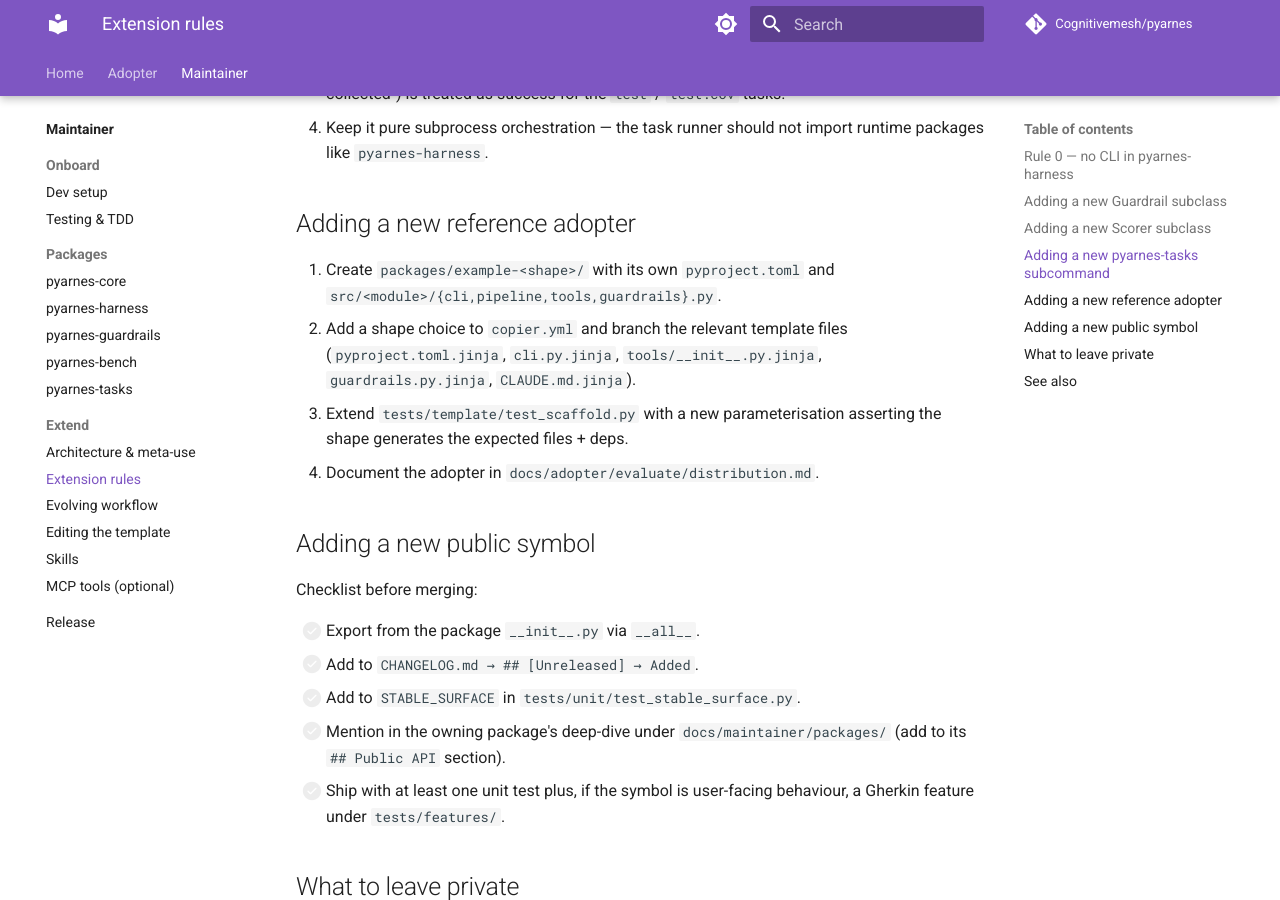
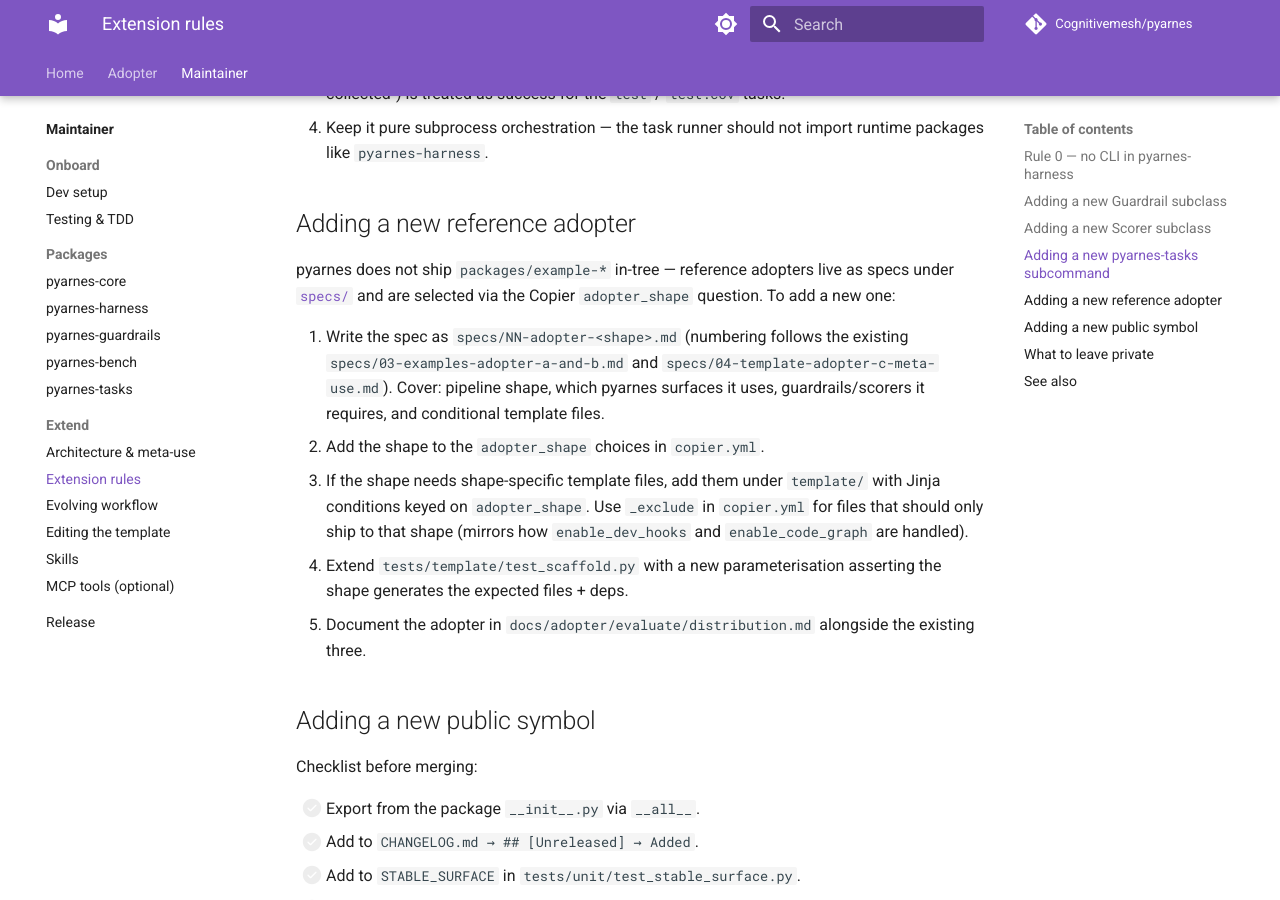
Before and after one commit to Cognitivemesh/pyarnes, an MkDocs documentation site: the page built from docs/maintainer/extend/rules.md, in a window 1280 px wide and 900 px high, scrolled down 1202 px. Built offline with MkDocs 1.6.1 and Material for MkDocs 9.7.7, drawn with Linux system fonts in a browser that asks for light colours; comment, search, counter and statistics services are not loaded; some of the changed text lies outside the part shown.

Commit message:
chore: wire CI + dependabot + fix stale contributor rules (#6)
Three small follow-ups from the session wrap-up plan.

- Item 2: fix stale packages/example-* references in
  docs/maintainer/extend/rules.md. Rule 0 now says "Worked-example CLIs
  belong in the adopter project's own code (scaffolded via the Copier
  template)". "Adding a new reference adopter" rewritten for the
  spec-driven pattern (new specs/NN-adopter-<shape>.md, copier.yml
  adopter_shape choice, conditional template files via _exclude, extend
  tests/template/test_scaffold.py, update distribution.md).

- Item 3: GitHub Actions CI (.github/workflows/). ci.yml runs
  `uv run tasks ci` (format:check + lint + typecheck + test:cov +
  security — the composite in packages/tasks/src/pyarnes_tasks/cli.py:30)
  on every push + PR to main. docs.yml runs `mkdocs build --strict` on
  doc-relevant changes, catching broken redirects and missing nav
  targets before merge.

- Item 4: .github/dependabot.yml makes dependabot behaviour explicit
  (PR #4 came from it but config lived only in GitHub Settings).
  Weekly uv group + weekly github-actions group.

First CI run caught real issues: three pre-existing test files were
unformatted, four more had ruff violations (PLC0415 / S607 / S108)
that local `uv run tasks check` missed because check stops at lint
without running format:check. Applied `uv run tasks format` and
targeted noqa comments where the patterns are intentional (local
imports that must run at test time, canonical binary names in
subprocess calls, mocked /tmp paths that never touch disk). Also
removed `python-version-file` from setup-uv@v4 (unknown input for
that major; uv reads .python-version natively).

Verification: all CI checks green — lint + typecheck + test + security,
mkdocs build --strict, and CodeQL.

https://claude.ai/code/session_01U3ye2tzu1wTYEEwVko5Q8U

```diff
--- a/docs/maintainer/extend/rules.md
+++ b/docs/maintainer/extend/rules.md
@@ -10,7 +10,7 @@ Rules of thumb for contributors adding new surfaces without breaking adopters.
 
 ## Rule 0 — no CLI in `pyarnes-harness`
 
-`pyarnes-harness` is a library. Do not add `click`, `typer`, argparse, or any other CLI framework to its dependency graph. If a worked example needs a CLI, add a Typer command in one of the `packages/example-*` reference adopters.
+`pyarnes-harness` is a library. Do not add `click`, `typer`, argparse, or any other CLI framework to its dependency graph. Worked-example CLIs belong in the adopter project's own code (scaffolded via the Copier template), not in the pyarnes monorepo.
 
 ## Adding a new `Guardrail` subclass
 
@@ -33,10 +33,13 @@ Same pattern as guardrails. `pyarnes-bench` is small on purpose — think twice
 
 ## Adding a new reference adopter
 
-1. Create `packages/example-<shape>/` with its own `pyproject.toml` and `src/<module>/{cli,pipeline,tools,guardrails}.py`.
-2. Add a shape choice to `copier.yml` and branch the relevant template files (`pyproject.toml.jinja`, `cli.py.jinja`, `tools/__init__.py.jinja`, `guardrails.py.jinja`, `CLAUDE.md.jinja`).
-3. Extend `tests/template/test_scaffold.py` with a new parameterisation asserting the shape generates the expected files + deps.
-4. Document the adopter in `docs/adopter/evaluate/distribution.md`.
+pyarnes does not ship `packages/example-*` in-tree — reference adopters live as specs under [`specs/`](https://github.com/Cognitivemesh/pyarnes/tree/main/specs) and are selected via the Copier `adopter_shape` question. To add a new one:
+
+1. Write the spec as `specs/NN-adopter-<shape>.md` (numbering follows the existing `specs/03-examples-adopter-a-and-b.md` and `specs/04-template-adopter-c-meta-use.md`). Cover: pipeline shape, which pyarnes surfaces it uses, guardrails/scorers it requires, and conditional template files.
+2. Add the shape to the `adopter_shape` choices in `copier.yml`.
+3. If the shape needs shape-specific template files, add them under `template/` with Jinja conditions keyed on `adopter_shape`. Use `_exclude` in `copier.yml` for files that should only ship to that shape (mirrors how `enable_dev_hooks` and `enable_code_graph` are handled).
+4. Extend `tests/template/test_scaffold.py` with a new parameterisation asserting the shape generates the expected files + deps.
+5. Document the adopter in `docs/adopter/evaluate/distribution.md` alongside the existing three.
 
 ## Adding a new public symbol
 
```
Also changed, not shown: 9 other files.
